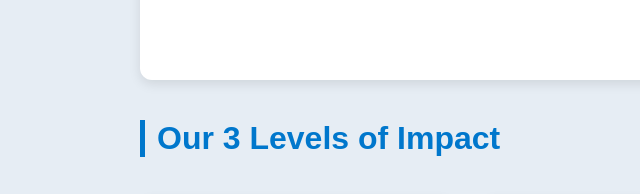
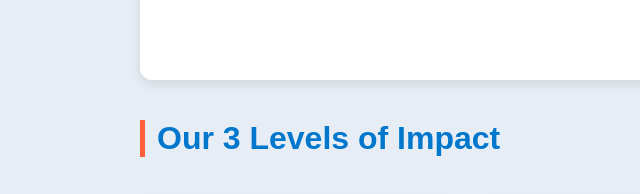
Before and after one commit to rbrown3-ai/3lvls-site, a plain HTML site: page index.html in a window 1280 px wide. Shown: the part 1437-1631 px from the top of the page, 0-640 px from the left. Drawn offline with nearby package versions, Linux system fonts and the light colour scheme; grey boxes are pictures that could not be loaded.

Commit message:
Update index.html

```diff
--- a/index.html
+++ b/index.html
@@ -140,7 +140,7 @@
     .section-title {
       font-size: 32px;
       color: var(--blue);
-      border-left: 5px solid var(--blue);
+      border-left: 5px solid var(--orange);
       padding-left: 12px;
       margin-bottom: 20px;
     }
```
